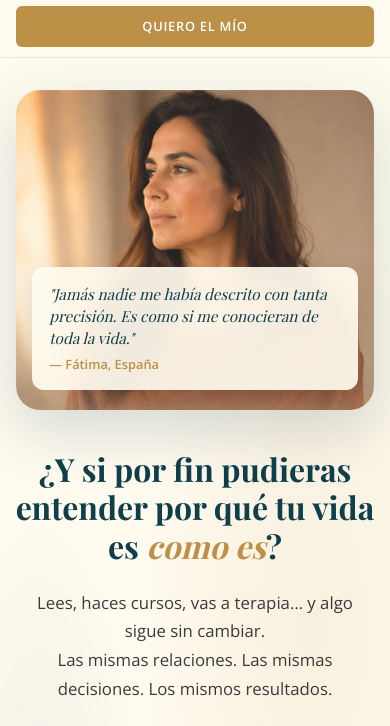
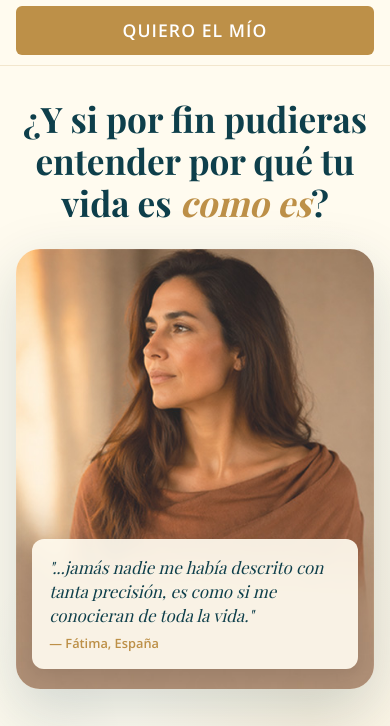
Before and after one commit to TUCODIGOB/tcb, a plain HTML site: page index.html in a window 390 px wide. Shown: the part 93-819 px from the top of the page. Drawn offline with nearby package versions, Linux system fonts and the light colour scheme; a web font is replaced by a local one.

Commit message:
Update index.html

```diff
--- a/index.html
+++ b/index.html
@@ -158,7 +158,7 @@
     }
     .hero-inner {
       display: grid;
-      grid-template-columns: 1fr 1fr;
+      grid-template-columns: 1.5fr 1fr;
       gap: 4rem;
       align-items: center;
     }
@@ -171,6 +171,7 @@
       margin-bottom: 1.2rem;
     }
     .hero h1 { color: var(--teal-deep); margin-bottom: 1.5rem; }
+.hero-h1 { text-align: left; margin-bottom: 2.5rem; }
     .hero h1 em { font-style: italic; color: var(--gold-deep); }
     .hero-sub {
       font-size: 1.05rem;
@@ -229,10 +230,10 @@
     /* Hero image side */
     .hero-visual {
       position: relative;
-      display: flex; justify-content: center;
+      display: flex; justify-content: flex-end;
     }
     .hero-img-wrap {
-      width: 380px; height: 460px;
+      width: 380px; height: 560px;
       border-radius: var(--r-lg);
       overflow: hidden;
       box-shadow: 0 20px 60px rgba(14,63,75,.18);
@@ -676,7 +677,7 @@
     @media (max-width: 860px) {
       .hero-inner { grid-template-columns: 1fr; gap: 2.5rem; }
       .hero-visual { order: -1; }
-      .hero-img-wrap { width: 100%; max-width: 400px; height: 320px; margin-inline: auto; }
+      .hero-img-wrap { width: 100%; max-width: 400px; height: 440px; margin-inline: auto; }
       .hero-float-badge { left: 0; bottom: -20px; }
       .hero-cta-wrap { align-items: center; }
       .hero h1, .hero-sub { text-align: center; }
@@ -685,8 +686,10 @@
     }
     @media (max-width: 600px) {
       section { padding-block: 3.5rem; }
+.hero h1, .hero-h1 { font-size: 2.2rem; }
+      .hero-testimonial-overlay { font-size: 1.05rem; }
       .nav-inner { flex-direction: column; gap: .6rem; padding-block: .6rem; }
-      .nav-cta { width: 100%; text-align: center; font-size: .8rem; padding: .6rem; }
+      .nav-cta { width: 100%; text-align: center; font-size: 1.1rem; padding: .6rem; }
       .nav-logo img { height: 80px; }
       .nav.scrolled .nav-inner { padding-block: .4rem; }
       .nav.scrolled .nav-logo { display: none; }
@@ -719,17 +722,18 @@
 
   <!-- ════════════ HERO ════════════ -->
   <section class="hero">
+    <div class="container">
+      <h1 class="hero-h1">¿Y si por fin pudieras entender por qué tu vida es <em>como es</em>?</h1>
+    </div>
     <div class="container hero-inner">
 
       <!-- Copy -->
       <div>
-
-        <h1>¿Y si por fin pudieras entender por qué tu vida es <em>como es</em>?</h1>
         <p class="hero-sub">
           Lees, haces cursos, vas a terapia… y algo sigue sin cambiar.<br>
-          Las mismas relaciones. Las mismas decisiones. Los mismos resultados.<br><br>
+          Las mismas relaciones, las mismas decisiones, los mismos resultados...<br><br>
           <strong>No es culpa tuya.</strong> Hay una programación que se formó en ti al nacer
-          y que dirige tu vida sin que lo sepas. Y hasta que no la descubras, nada cambiará de verdad.
+          y que dirige tu vida sin que lo sepas.<br>Y hasta que no la descubras, nada cambiará de verdad.
         </p>
 <p class="hero-product-line">Tu Diseño de Origen es un estudio 100% personalizado y único que descifra tu programación interior a partir de tu carta natal real.</p>
         <div class="hero-cta-wrap">
@@ -746,7 +750,7 @@
           <!-- Sustituir src por la foto real de la mujer cuando la tengas -->
           <img src="images/hero-mujer-reflexiva.jpg" alt="Fátima — Tu Diseño de Origen" class="hero-img" />
           <blockquote class="hero-testimonial-overlay">
-            "Jamás nadie me había descrito con tanta precisión. Es como si me conocieran de toda la vida."
+            "...jamás nadie me había descrito con tanta precisión, es como si me conocieran de toda la vida."
             <cite>— Fátima, España</cite>
           </blockquote>
         </div>
```
